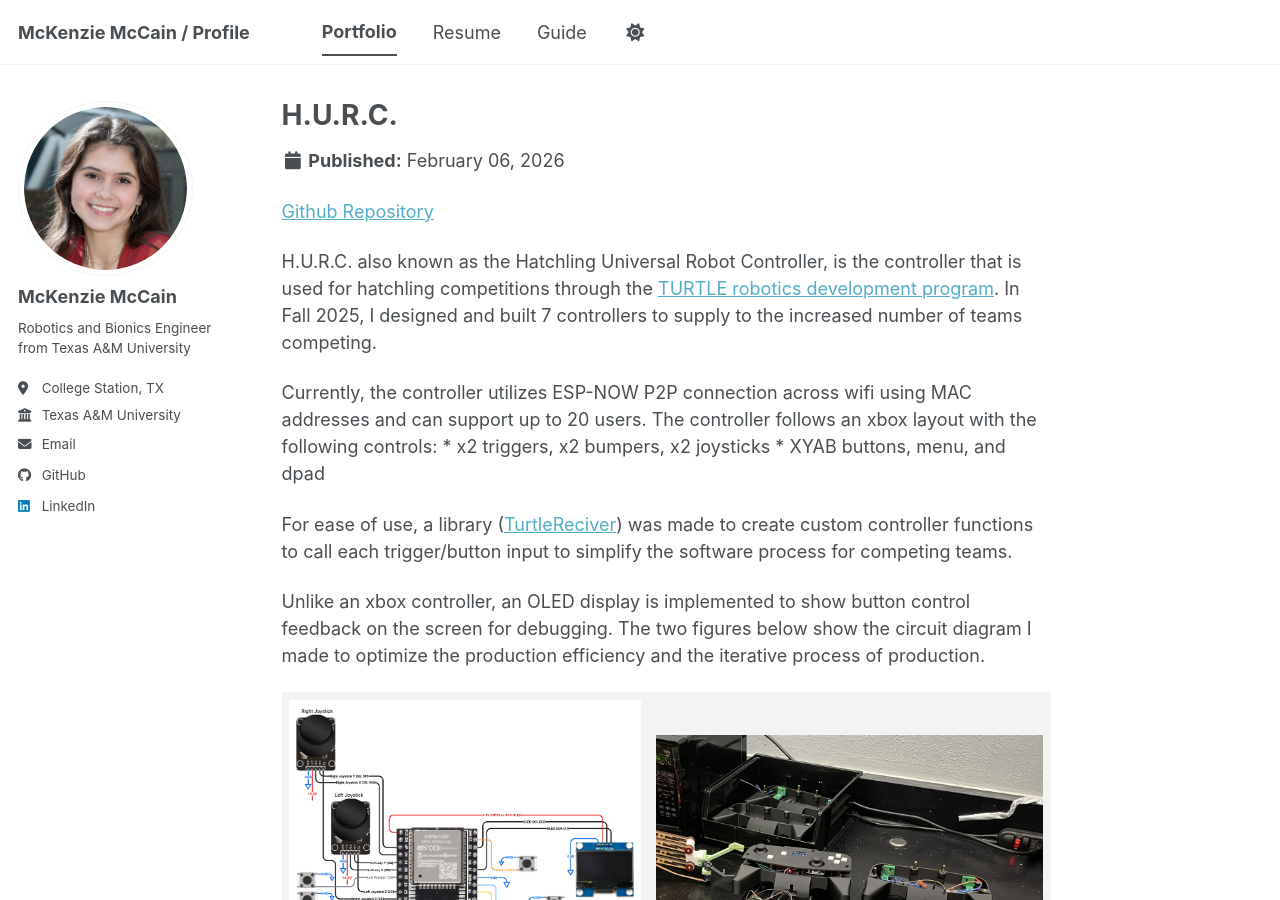
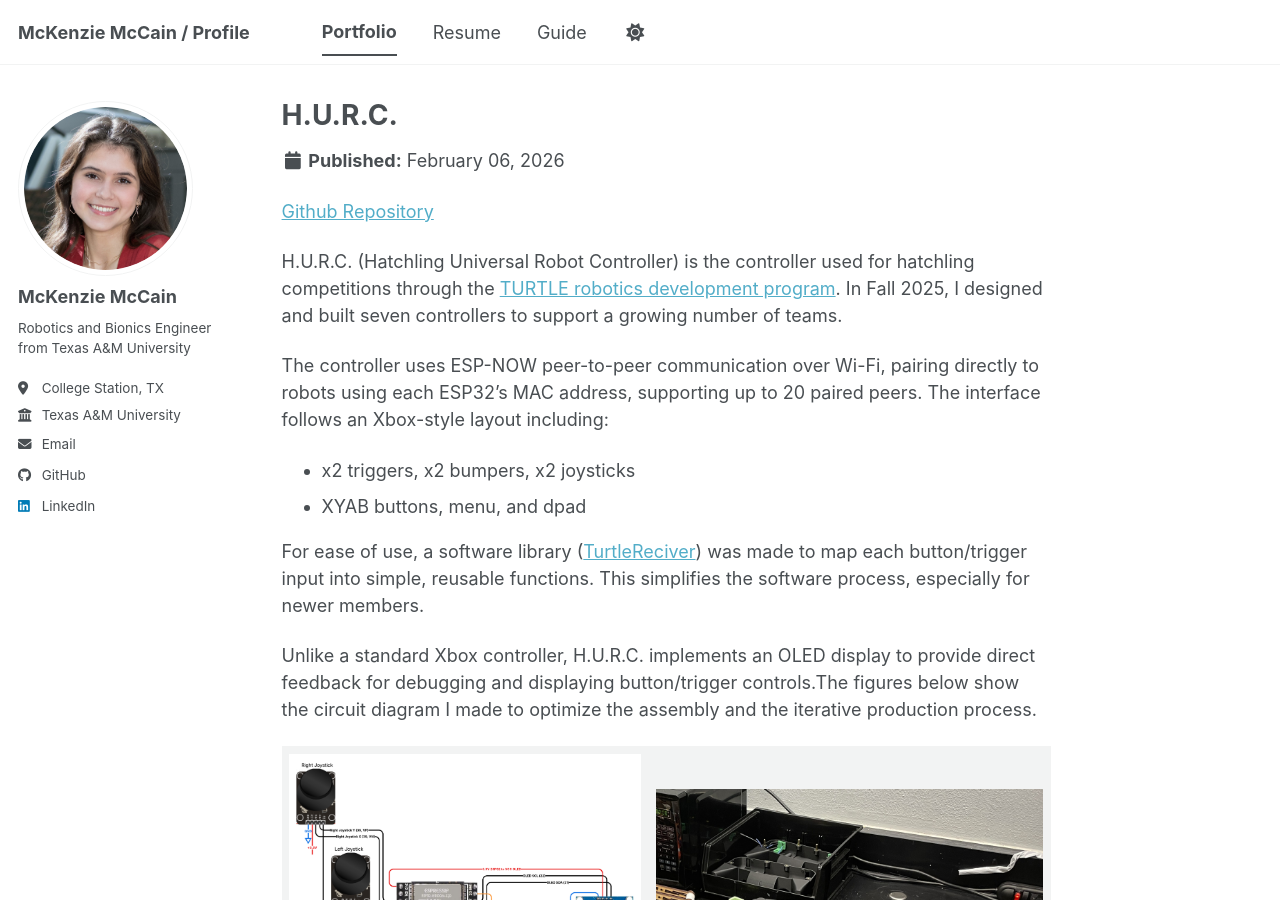
Before and after one commit to mckenzie-mccain/mckenzie-mccain.github.io, a Jekyll site: the page built from _portfolio/Portfolio-2-hurc.md, in a window 1280 px wide and 900 px high. Built offline with Jekyll 4.4.1, drawn with Linux system fonts in a browser that asks for light colours; a script bundle is joined from its source files by our own code; library files that are not in the unit come from our copies.

Commit message:
hurc page

```diff
--- a/_portfolio/Portfolio-2-hurc.md
+++ b/_portfolio/Portfolio-2-hurc.md
@@ -7,15 +7,15 @@ permalink: /portfolio/hurc/
 
 [Github Repository](https://github.com/turtle-robotics/HURC_dev2)
 
-H.U.R.C. also known as the Hatchling Universal Robot Controller, is the controller that is used for hatchling competitions through the [TURTLE robotics development program](https://www.turtlerobotics.org/development-programs). In Fall 2025, I designed and built 7 controllers to supply to the increased number of teams competing.
+H.U.R.C. (Hatchling Universal Robot Controller) is the controller used for hatchling competitions through the [TURTLE robotics development program](https://www.turtlerobotics.org/development-programs). In Fall 2025, I designed and built seven controllers to support a growing number of teams.
 
-Currently, the controller utilizes ESP-NOW P2P connection across wifi using MAC addresses and can support up to 20 users. The controller follows an xbox layout with the following controls:
-    * x2 triggers, x2 bumpers, x2 joysticks
-    * XYAB buttons, menu, and dpad
+The controller uses ESP-NOW peer-to-peer communication over Wi-Fi, pairing directly to robots using each ESP32's MAC address, supporting up to 20 paired peers. The interface follows an Xbox-style layout including:
+* x2 triggers, x2 bumpers, x2 joysticks
+* XYAB buttons, menu, and dpad
 
-For ease of use, a library ([TurtleReciver](/files/Fall%202025%20HURC%20Docs.pdf)) was made to create custom controller functions to call each trigger/button input to simplify the software process for competing teams.
+For ease of use, a software library ([TurtleReciver](/files/Fall%202025%20HURC%20Docs.pdf)) was made to map each button/trigger input into simple, reusable functions. This simplifies the software process, especially for newer members.
 
-Unlike an xbox controller, an OLED display is implemented to show button control feedback on the screen for debugging. The two figures below show the circuit diagram I made to optimize the production efficiency and the iterative process of production.
+Unlike a standard Xbox controller, H.U.R.C. implements an OLED display to provide direct feedback for debugging and displaying button/trigger controls.The  figures below show the circuit diagram I made to optimize the assembly and the iterative production process.
 
 |    ![Circuit Diagram](/images/Hatchling/circuit-diagram.png)     |  ![Iterative Production](/images/Hatchling/hurc_production.JPG)  |
 | :--------------------------------------------------------------: | :--------------------------------------------------------------: |
```
